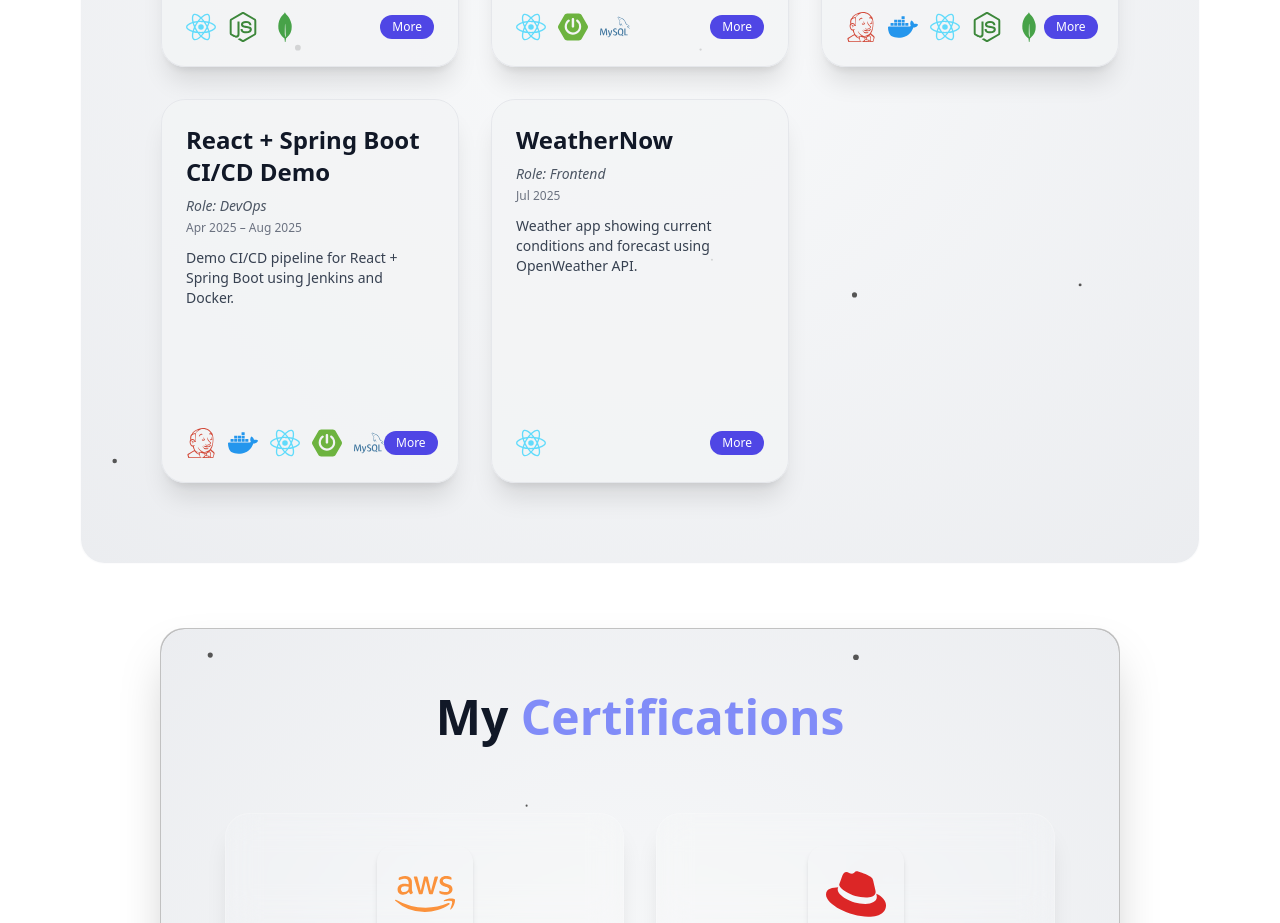
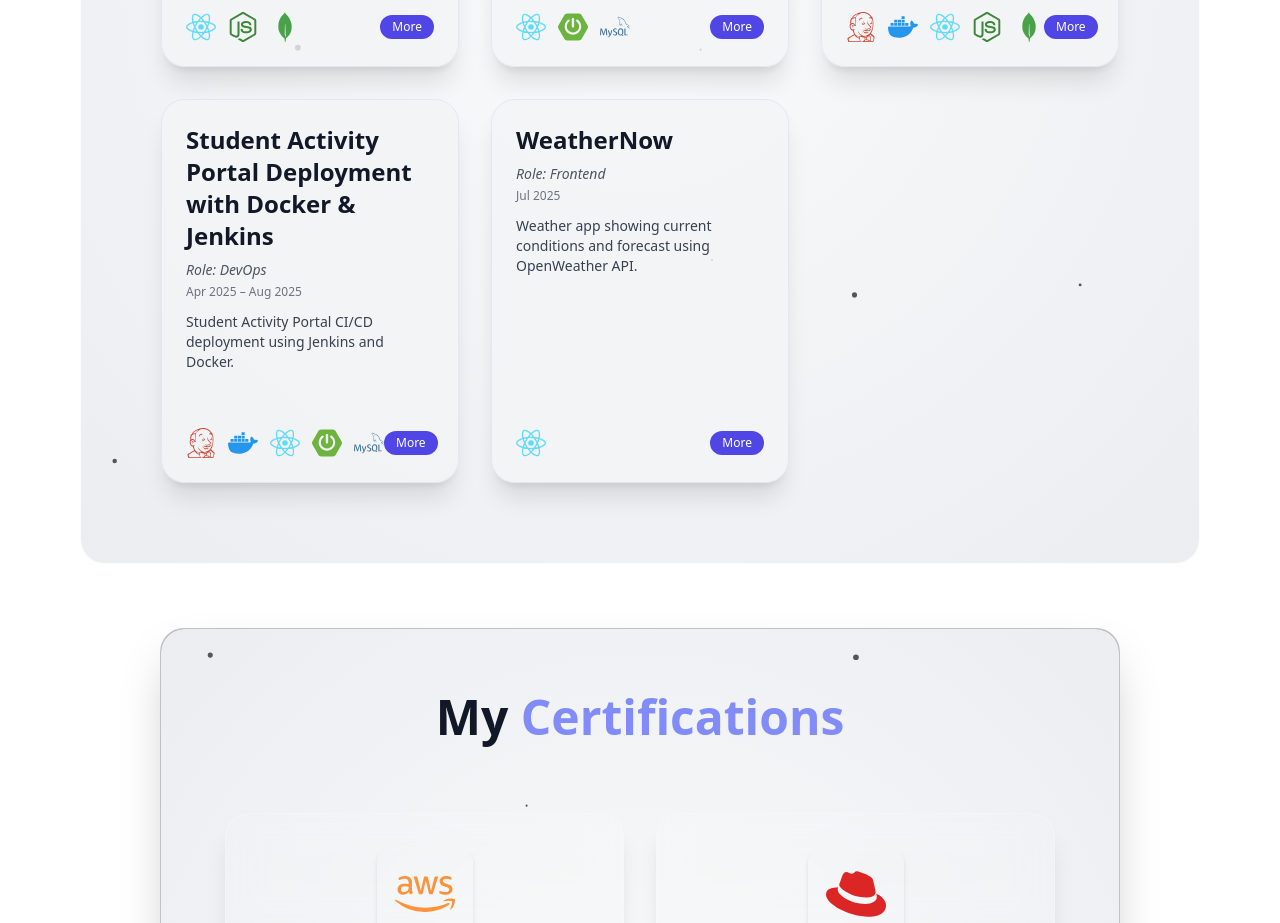
Before and after one commit to DevaseeshKumar/Devaseesh-portfolio, a React (Vite) app in the folder portfolio/: page / in a window 1280 px wide. Shown: the part 4720-5643 px from the top of the page. Built offline with nearby package versions, Linux system fonts and the light colour scheme.

Commit message:
projects.jsx modified

```diff
--- a/portfolio/src/pages/Projects.jsx
+++ b/portfolio/src/pages/Projects.jsx
@@ -46,7 +46,7 @@ const projects = [
       { name: "MySQL", color: "#4479A1", icon: <SiMysql className="text-[#4479A1]" /> },
     ],
     demo: "https://studentactportal.netlify.app/",
-    github: "https://github.com/DevaseeshKumar/SDP-27-StudentActivityPortal",
+    github: "https://github.com/DevaseeshKumar/Student-Activity-Portal",
   },
   {
     title: "LEAVO Deployment with Docker & Jenkins",
@@ -66,12 +66,12 @@ const projects = [
     github: "https://github.com/DevaseeshKumar/ELMS-DevOps",
   },
   {
-    title: "React + Spring Boot CI/CD Demo",
+    title: "Student Activity Portal Deployment with Docker & Jenkins",
     role: "DevOps",
     shortDescription:
-      "Demo CI/CD pipeline for React + Spring Boot using Jenkins and Docker.",
+      "Student Activity Portal CI/CD deployment using Jenkins and Docker.",
     description:
-      "Demo project showcasing CI/CD pipeline using Jenkins and Docker with a React frontend and Spring Boot backend.",
+      "Deployed the Student Activity Portal backend on Docker using Jenkins CI/CD pipeline with automated builds and deployments.",
     duration: "Apr 2025 – Aug 2025",
     stack: [
       { name: "Jenkins", color: "#D24939", icon: <SiJenkins className="text-[#D24939]" /> },
@@ -81,7 +81,7 @@ const projects = [
       { name: "MySQL", color: "#4479A1", icon: <SiMysql className="text-[#4479A1]" /> },
     ],
     demo: "#",
-    github: "https://github.com/DevaseeshKumar/ReactSpring",
+    github: "https://github.com/DevaseeshKumar/Student-Activity-Portal-DevOps",
   },
   {
     title: "WeatherNow",
```
